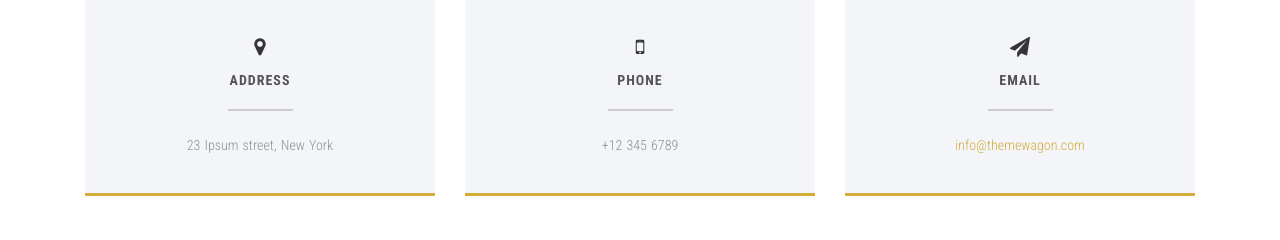
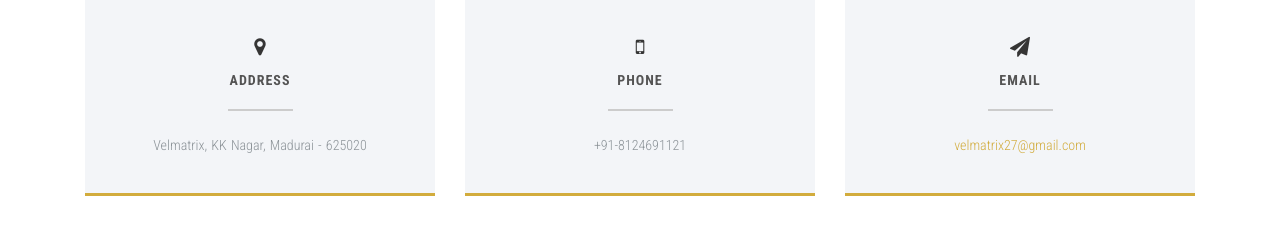
Before and after one commit to Muruganv2708/velmatrix.github.io, a plain HTML site: page index.html in a window 1280 px wide. Shown: the part 5920-6160 px from the top of the page. Drawn offline with nearby package versions, Linux system fonts and the light colour scheme; some packages are replaced by stand-ins of ours; animation ran at ten frames a second.

Commit message:
Update index.html

```diff
--- a/index.html
+++ b/index.html
@@ -529,21 +529,21 @@
               <div class="col-md-4">
                 <div class="dark-box box-hover">
                   <h2><i class="fa fa-map-marker"></i><span>Address</span></h2>
-                  <p>23 Ipsum street, New York</p>
+                  <p>Velmatrix, KK Nagar, Madurai - 625020</p>
                 </div>
               </div>
 			  <!-- Phone Number Box -->
               <div class="col-md-4">
                 <div class="dark-box box-hover">
                   <h2><i class="fa fa-mobile"></i><span>Phone</span></h2>
-                  <p>+12 345 6789</p>
+                  <p>+91-8124691121</p>
                 </div>
               </div>
 			  <!-- E-Mail Box -->
               <div class="col-md-4">
                 <div class="dark-box box-hover">
                   <h2><i class="fa fa-paper-plane"></i><span>Email</span></h2>
-                  <p><a href="index.html#">info@themewagon.com</a></p>
+                  <p><a href="mailto:velmatrix27@gmail.com">velmatrix27@gmail.com</a></p>
                 </div>
               </div>
             </div>
```
